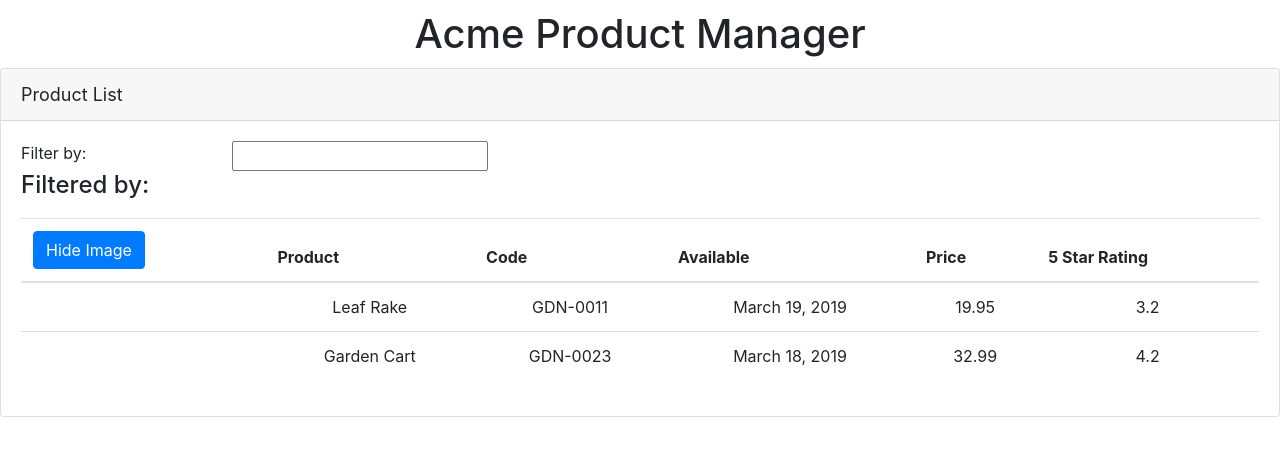
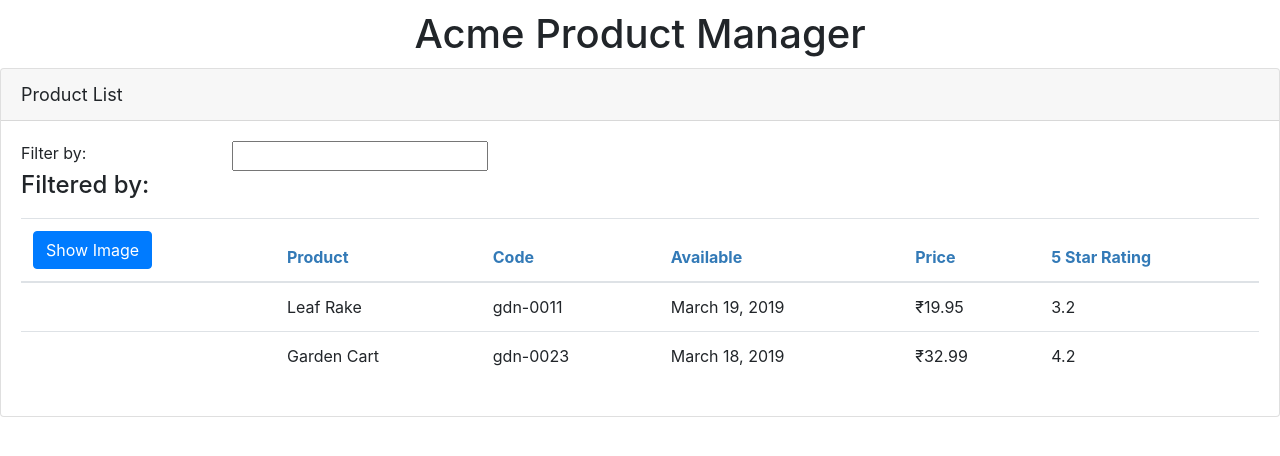
Before and after one commit to Balram02/angular-APM, an Angular app: page / in a window 1280 px wide. Shown: the top 456 px of the page. Built offline with nearby package versions, Linux system fonts and the light colour scheme.

Commit message:
added products interface, implemented filter by search, currency pipe, code indentation

```diff
--- a/angular.json
+++ b/angular.json
@@ -19,14 +19,8 @@
             "polyfills": "src/polyfills.ts",
             "tsConfig": "tsconfig.app.json",
             "aot": true,
-            "assets": [
-              "src/favicon.ico",
-              "src/assets",
-              "src/api"
-            ],
-            "styles": [
-              "src/styles.css"
-            ],
+            "assets": ["src/favicon.ico", "src/assets", "src/api"],
+            "styles": ["src/styles.css"],
             "scripts": []
           },
           "configurations": {
@@ -84,13 +78,8 @@
             "polyfills": "src/polyfills.ts",
             "tsConfig": "tsconfig.spec.json",
             "karmaConfig": "karma.conf.js",
-            "assets": [
-              "src/favicon.ico",
-              "src/assets"
-            ],
-            "styles": [
-              "src/styles.css"
-            ],
+            "assets": ["src/favicon.ico", "src/assets"],
+            "styles": ["src/styles.css"],
             "scripts": []
           }
         },
@@ -102,9 +91,7 @@
               "tsconfig.spec.json",
               "e2e/tsconfig.json"
             ],
-            "exclude": [
-              "**/node_modules/**"
-            ]
+            "exclude": ["**/node_modules/**"]
           }
         },
         "e2e": {
@@ -122,5 +109,8 @@
       }
     }
   },
-  "defaultProject": "APM"
+  "defaultProject": "APM",
+  "cli": {
+    "analytics": false
+  }
 }
--- a/src/app/app.component.html
+++ b/src/app/app.component.html
@@ -1,7 +1,7 @@
 <!--The content below is only a placeholder and can be replaced.-->
 <div>
-  <h1 style="text-align:center; margin: 10px;">
-    {{title}}
+  <h1 style="text-align: center; margin: 10px;">
+    {{ title }}
   </h1>
   <pm-product></pm-product>
 </div>
--- a/src/app/app.module.ts
+++ b/src/app/app.module.ts
@@ -1,12 +1,14 @@
 import { BrowserModule } from '@angular/platform-browser';
 import { NgModule } from '@angular/core';
+import { FormsModule } from '@angular/forms';
 
 import { AppComponent } from './app.component';
 import { ProductListComponent } from './products/product-list.component';
+import { from } from 'rxjs';
 
 @NgModule({
   declarations: [AppComponent, ProductListComponent],
-  imports: [BrowserModule],
+  imports: [BrowserModule, FormsModule],
   bootstrap: [AppComponent],
 })
-export class AppModule {}
+export class AppModule { }
--- /dev/null
+++ b/src/app/products/product-list.component.css
@@ -0,0 +1,3 @@
+thead {
+  color: #337AB7;
+}
--- a/src/app/products/product-list.component.html
+++ b/src/app/products/product-list.component.html
@@ -1,17 +1,17 @@
 <div class="card">
   <div class="card-header">
-    {{pageTitle}}
+    {{ pageTitle }}
   </div>
   <div class="card-body">
     <div class="row">
       <div class="col-md-2">Filter by:</div>
       <div class="col-md-4">
-        <input type="text" />
+        <input type="text" [(ngModel)]="listFilter" />
       </div>
     </div>
     <div class="row">
       <div class="col-md-6">
-        <h4>Filtered by: </h4>
+        <h4>Filtered by: {{ listFilter }}</h4>
       </div>
     </div>
 
@@ -21,7 +21,7 @@
           <tr>
             <th>
               <button class="btn btn-primary" (click)="toggleImage()">
-                {{ displayImage ? "Show" : "Hide"}} Image
+                {{ displayImage ? "Hide" : "Show" }} Image
               </button>
             </th>
             <th>Product</th>
@@ -32,16 +32,20 @@
           </tr>
         </thead>
         <tbody>
-          <tr *ngFor="let product of products" style="text-align: center;">
+          <tr *ngFor="let product of filteredProducts">
             <td>
-              <img style="width:80px; margin: 5px;" [src]="product.imageUrl" [title]='product.productName'
-                *ngIf="displayImage">
+              <img
+                style="width: 80px; margin: 5px;"
+                [src]="product.imageUrl"
+                [title]="product.productName"
+                *ngIf="displayImage"
+              />
             </td>
-            <td>{{product.productName}}</td>
-            <td>{{product.productCode}}</td>
-            <td>{{product.releaseDate}}</td>
-            <td>{{product.price}}</td>
-            <td>{{product.starRating}}</td>
+            <td>{{ product.productName }}</td>
+            <td>{{ product.productCode | lowercase }}</td>
+            <td>{{ product.releaseDate }}</td>
+            <td>{{ product.price | currency: "INR":"symbol":"1.2-2" }}</td>
+            <td>{{ product.starRating }}</td>
           </tr>
         </tbody>
       </table>
--- a/src/app/products/product-list.component.ts
+++ b/src/app/products/product-list.component.ts
@@ -1,13 +1,34 @@
-import { Component } from '@angular/core';
+import { Component, OnInit } from '@angular/core';
+import { IProduct } from './product';
 
 @Component({
   selector: 'pm-product',
   templateUrl: './product-list.component.html',
+  styleUrls: ['./product-list.component.css'],
 })
-export class ProductListComponent {
-  pageTitle: string = 'Product List';
-  displayImage: boolean = false;
-  products: any[] = [
+export class ProductListComponent implements OnInit {
+  pageTitle = 'Product List';
+  displayImage = false;
+
+  private _listFilter = '';
+  filteredProducts: IProduct[];
+
+  constructor() {
+    this.filteredProducts = this.products;
+    this.listFilter = '';
+  }
+
+  get listFilter() {
+    return this._listFilter;
+  }
+  set listFilter(value) {
+    this._listFilter = value;
+    this.filteredProducts = this.listFilter
+      ? this.performFilter(this.listFilter)
+      : this.products;
+  }
+
+  products: IProduct[] = [
     {
       productId: 1,
       productName: 'Leaf Rake',
@@ -30,7 +51,18 @@ export class ProductListComponent {
     },
   ];
 
+  performFilter(value: string): IProduct[] {
+    value = value.toLocaleLowerCase();
+    return this.products.filter(
+      (p: IProduct) => p.productName.toLocaleLowerCase().indexOf(value) !== -1
+    );
+  }
+
   toggleImage() {
     this.displayImage = !this.displayImage;
   }
+
+  ngOnInit(): void {
+    console.log('In Oninit');
+  }
 }
--- /dev/null
+++ b/src/app/products/product.ts
@@ -0,0 +1,10 @@
+export interface IProduct {
+  productId: number;
+  productName: string;
+  productCode: string;
+  releaseDate: string;
+  description: string;
+  price: number;
+  starRating: number;
+  imageUrl: string;
+}
--- a/src/app/shared/star.component.html
+++ b/src/app/shared/star.component.html
@@ -1,7 +1,5 @@
-<div class="crop"
-     [style.width.px]="starWidth"
-     [title]="rating">
-  <div style="width: 75px">
+<div class="crop" [style.width.px]="starWidth" [title]="rating">
+  <div style="width: 75px;">
     <span class="fa fa-star"></span>
     <span class="fa fa-star"></span>
     <span class="fa fa-star"></span>
```
Also changed, not shown: src/app/shared/star.component.css (line endings or trailing spaces).
